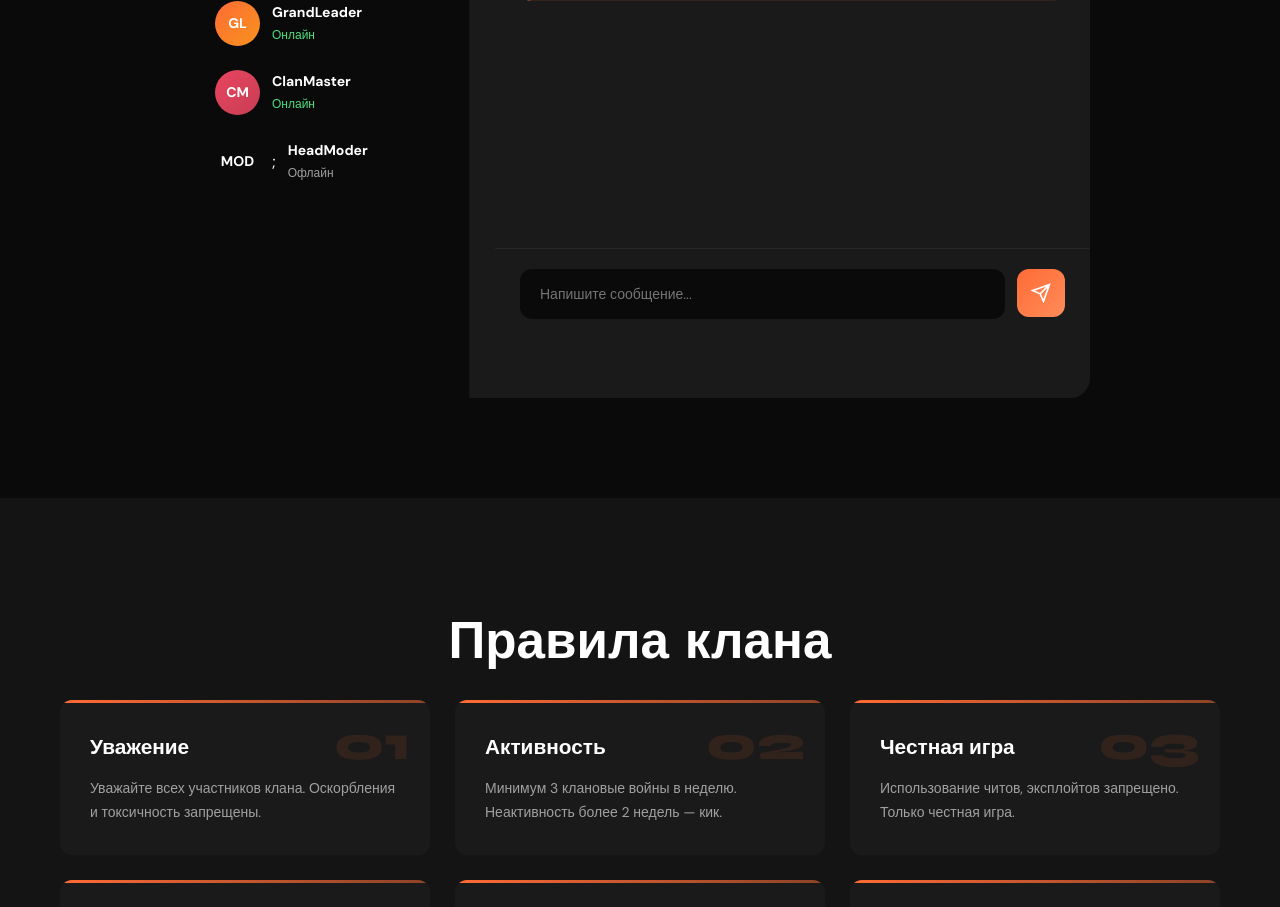
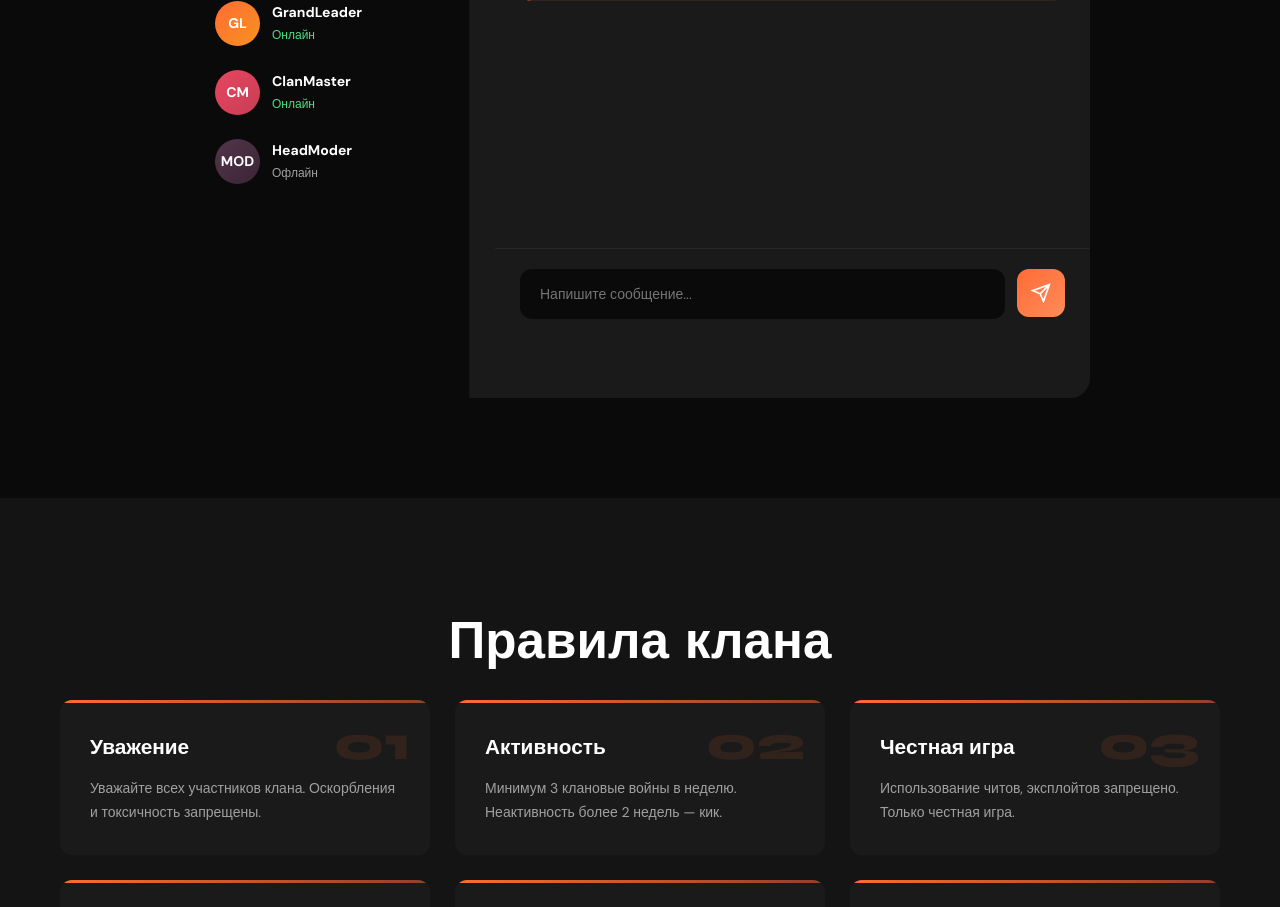
Before and after one commit to zirnyjgovnuk-ops/SLC-CLAN-FTAP, a website: page index.html in a window 1280 px wide. Shown: the part 5660-6567 px from the top of the page. Drawn offline with Linux system fonts and the light colour scheme.

Commit message:
Update index.html

```diff
--- a/index.html
+++ b/index.html
@@ -97,17 +97,14 @@
                 <div class="gallery-admin-panel" id="galleryAdminPanel" style="display:none;">
                     <div class="form-card" style="margin-bottom: 30px;">
                         <h3 style="margin-bottom: 15px;">📤 Загрузить фото</h3>
-
                         <div class="form-group" style="margin-bottom: 15px;">
                             <label>Выберите фото</label>
                             <input type="file" id="galleryFileInput" accept="image/*">
                         </div>
-
                         <div class="form-group" style="margin-bottom: 15px;">
                             <label>Подпись (необязательно)</label>
                             <input type="text" id="galleryCaption" placeholder="Например: Победа над кланом XYZ">
                         </div>
-
                         <button class="submit-button" id="galleryUploadBtn">Загрузить</button>
                         <button class="submit-button" id="galleryLogoutBtn" style="background: transparent; border: 2px solid var(--accent); color: var(--accent); margin-top: 10px;">Выйти из режима админа</button>
                     </div>
@@ -120,9 +117,7 @@
                 </div>
 
                 <div class="gallery-grid" id="galleryGrid">
-                    <p style="text-align:center; color: var(--text-muted); grid-column: 1 / -1;">
-                        Загрузка фото...
-                    </p>
+                    <p style="text-align:center; color: var(--text-muted); grid-column: 1 / -1;">Загрузка фото...</p>
                 </div>
             </div>
         </section>
@@ -292,9 +287,8 @@
                                 </div>
                             </div>
                             <div class="admin-item offline">
-                                <div class="admin-avatar   " style="background: linear-gradient(135deg, #53354a, # display:3a253 flex5);">MOD</div>
-                               ;
- <div class="admin-info">
+                                <div class="admin-avatar" style="background: linear-gradient(135deg, #53354a, #3a2535);">MOD</div>
+                                <div class="admin-info">
                                     <span class="admin-name">HeadModer</span>
                                     <span class="admin-status">Офлайн</span>
                                 </div>
```
